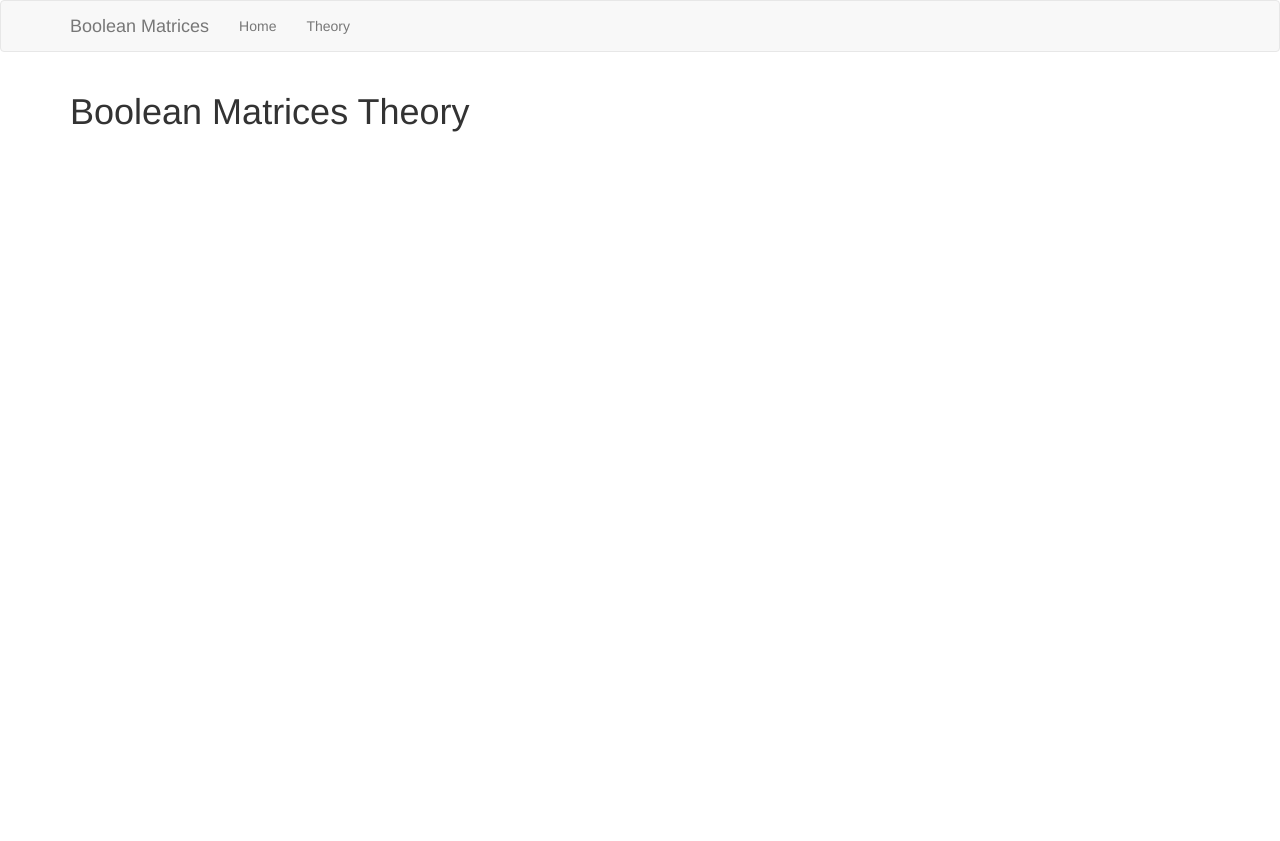
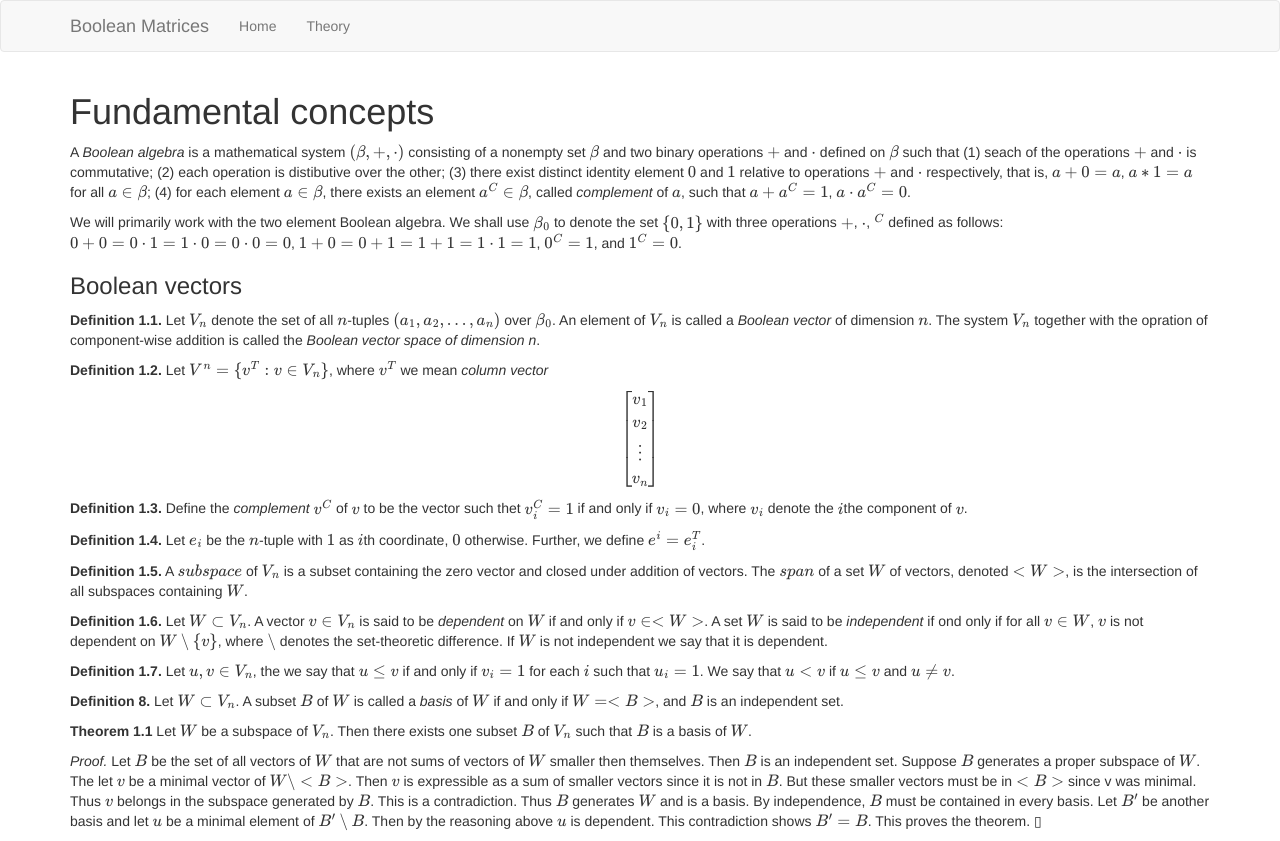
Before and after one commit to lemonpaul/flask-matrix, a Flask app: page /explore in a window 1280 px wide. Before the commit the page ends 132 px from the top, so only its background shows below. Run offline with Flask 2, Linux system fonts and the light colour scheme; some libraries are stand-ins or nearby versions.

Commit message:
Add theory section

```diff
--- a/app/templates/explore.html
+++ b/app/templates/explore.html
@@ -1,11 +1,51 @@
 {% extends "base.html" %}
 
 {% block app_content %}
-    <h1>Boolean Matrices Theory</h1>
+    <h1>Fundamental concepts</h1>
+    <p>A <i>Boolean algebra</i> is a mathematical system $(\beta, +, \cdot)$ consisting of a nonempty set $\beta$ and two
+    binary operations $+$ and $\cdot$ defined on $\beta$ such that (1) seach of the operations $+$ and $\cdot$ is
+    commutative; (2) each operation is distibutive over the other; (3) there exist distinct identity element $0$ and $1$
+    relative to operations $+$ and $\cdot$ respectively, that is, $a+0=a$, $a*1=a$ for all $a\in\beta$; (4) for each
+    element $a\in\beta$, there exists an element $a^C\in\beta$, called <i>complement</i> of $a$, such that $a+a^C=1$,
+    $a\cdot a^C=0$.</p>
+    <p>We will primarily work with the two element Boolean algebra. We shall use $\beta_0$ to denote the
+    set $\{0,1\}$ with three operations $+$, $\cdot$, $^C$ defined as follows: $0+0=0\cdot 1=1 \cdot 0 = 0\cdot 0=0$, $1+
+    0=0+1=1+1=1\cdot 1=1$, $0^C=1$, and $1^C=0$.</p>
+    <h3>Boolean vectors</h3>
+    <p><b>Definition 1.1.</b> Let $V_n$ denote the set of all $n$-tuples $(a_1, a_2, ..., a_n)$ over $\beta_0$. An element of
+    $V_n$ is called a <i>Boolean vector</i> of dimension $n$. The system $V_n$ together with the opration of component-wise
+    addition is called the <i>Boolean vector space of dimension n</i>.</p>
+    <p><b>Definition 1.2.</b> Let $V^n=\{v^T: v \in V_n\}$, where $v^T$ we mean <i>column vector</i></p>
+    <p align="center">$\begin{bmatrix}v_1\\v_2\\\vdots\\v_n\end{bmatrix}$</p>
+    <p><b>Definition 1.3.</b> Define the <i>complement</i> $v^C$ of $v$ to be the vector such thet $v_i^C=1$ if and only if
+    $v_i=0$, where $v_i$ denote the $i$the component of $v$.</p>
+    <p><b>Definition 1.4.</b> Let $e_i$ be the $n$-tuple with $1$ as $i$th coordinate, $0$ otherwise. Further, we define
+    $e^i=e_i^T$.</p>
+    <p><b>Definition 1.5.</b> A $subspace$ of $V_n$ is a subset containing the zero vector and closed under addition of
+    vectors. The $span$ of a set $W$ of vectors, denoted $\lt W\gt$, is the intersection of all subspaces containing $W$.</p>
+    <p><b>Definition 1.6.</b> Let $W\subset V_n$. A vector $v\in V_n$ is said to be <i>dependent</i> on $W$ if and only if
+    $v\in\lt W\gt$. A set $W$ is said to be <i>independent</i> if ond only if for all $v\in W$, $v$ is not dependent on
+    $W\setminus\{v\}$, where $\setminus$ denotes the set-theoretic difference. If $W$ is not independent we say that it
+    is dependent.</p>
+    <p><b>Definition 1.7.</b> Let $u, v \in V_n$, the we say that $u\le v$ if and only if $v_i=1$ for each $i$ such that
+    $u_i=1$. We say that $u\lt v$ if $u \le v$ and $u \ne v$.</p>
+    <p><b>Definition 8.</b> Let $W \subset V_n$. A subset $B$ of $W$ is called a <i>basis</i> of $W$ if and only if
+    $W = \lt B \gt$, and $B$ is an independent set.</p>
+    <p><b>Theorem 1.1</b> Let $W$ be a subspace of $V_n$. Then there exists one subset $B$ of $V_n$ such that $B$ is a
+    basis of $W$.</p>
+    <p><i>Proof.</i> Let $B$ be the set of all vectors of $W$ that are not sums of vectors of $W$ smaller then themselves.
+    Then $B$ is an independent set. Suppose $B$ generates a proper subspace of $W$. The let $v$ be a minimal vector of
+    $W \setminus \lt B \gt$. Then $v$ is expressible as a sum of smaller vectors since it is not in $B$. But these smaller
+    vectors must be in $\lt B \gt$ since v was minimal. Thus $v$ belongs in the subspace generated by $B$. This is a
+    contradiction. Thus $B$ generates $W$ and is a basis. By independence, $B$ must be contained in every basis. Let $B'$
+    be another basis and let $u$ be a minimal element of $B'\setminus B$. Then by the reasoning above $u$ is dependent.
+    This contradiction shows $B'=B$. This proves the theorem. &#9647;</p>
 {% endblock %}
 
 {% block scripts %}
-    <script type="text/javascript" id="MathJax-script" async src="https://cdn.jsdelivr.net/npm/mathjax@3/es5/tex-mml-chtml.js"></script>
+    <script type="text/javascript" id="MathJax-script" async
+            src="https://cdn.jsdelivr.net/npm/mathjax@3/es5/tex-mml-chtml.js">
+    </script>
     <script>
         MathJax = {
           tex: {
```
